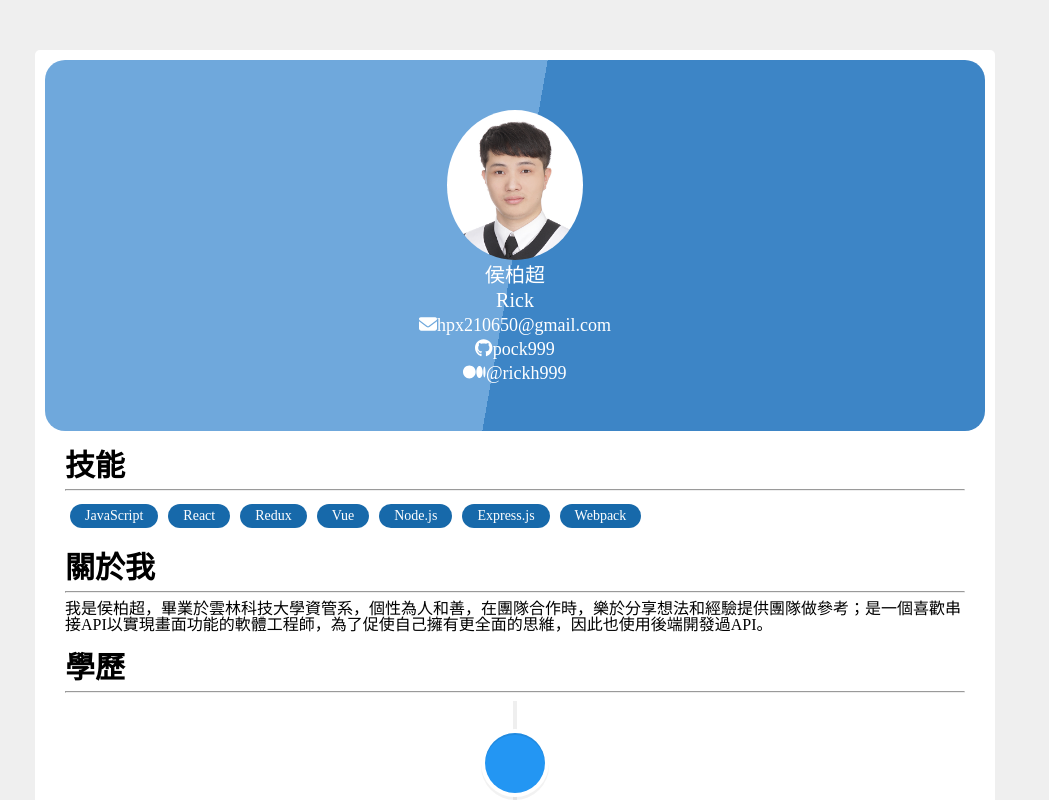
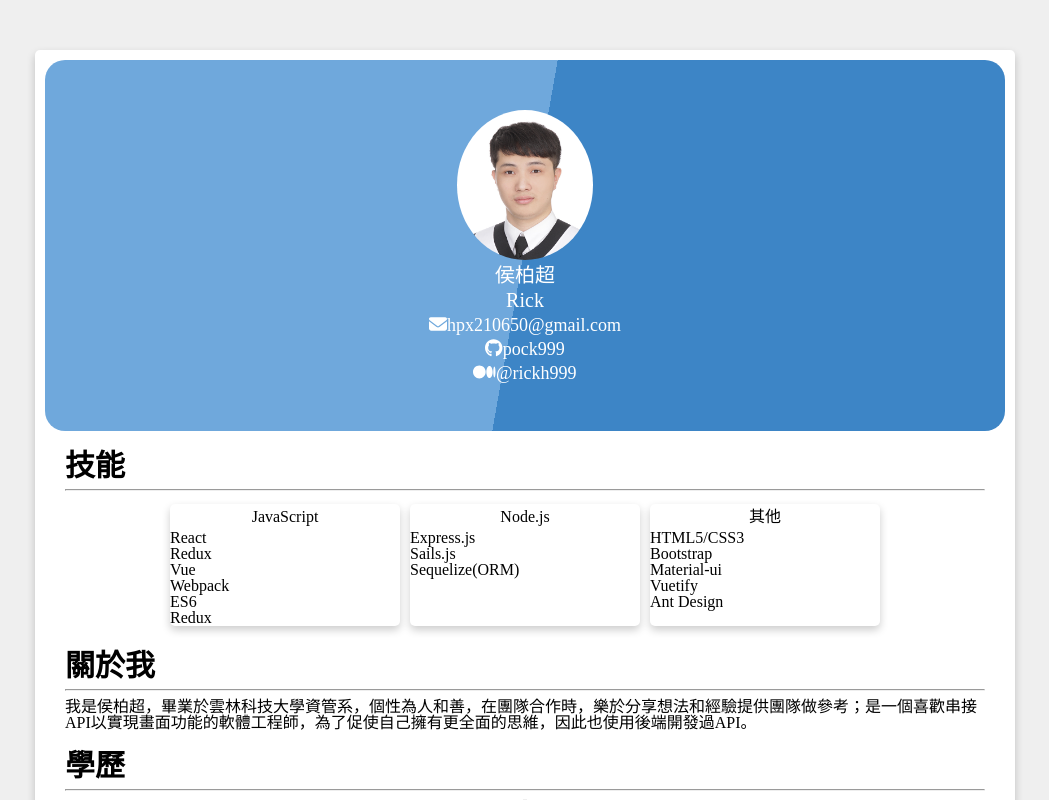
Before and after one commit to pock999/profile, a React app: page / in a window 1280 px wide. Shown: the top 800 px of the page, without its empty margins (125-1174 px from the left). Built offline with nearby package versions, Linux system fonts and the light colour scheme.

Commit message:
✨ feat: card component update

```diff
--- a/data.js
+++ b/data.js
@@ -16,7 +16,20 @@ export default {
     },
   },
   about: `我是侯柏超，畢業於雲林科技大學資管系，個性為人和善，在團隊合作時，樂於分享想法和經驗提供團隊做參考；是一個喜歡串接API以實現畫面功能的軟體工程師，為了促使自己擁有更全面的思維，因此也使用後端開發過API。`,
-  skills: ['JavaScript', 'React', 'Redux', 'Vue', 'Node.js', 'Express.js', 'Webpack'],
+  skills: [
+    {
+      title: 'JavaScript',
+      items: ['React', 'Redux', 'Vue', 'Webpack', 'ES6', 'Redux'],
+    },
+    {
+      title: 'Node.js',
+      items: ['Express.js', 'Sails.js', 'Sequelize(ORM)'],
+    },
+    {
+      title: '其他',
+      items: ['HTML5/CSS3', 'Bootstrap', 'Material-ui', 'Vuetify', 'Ant Design'],
+    },
+  ],
   educations: [
     {
       school: '國立雲林科技大學',
--- a/src/App.jsx
+++ b/src/App.jsx
@@ -13,7 +13,7 @@ import data from '../data';
 
 const App = () => (
   <Container>
-    <Card>
+    <Card col={12} pa={10}>
       <Profile {...data.profile} />
 
       <Skill
--- a/src/components/Card.jsx
+++ b/src/components/Card.jsx
@@ -5,11 +5,42 @@ import styled from 'styled-components';
 const ComponentStyle = styled.div`
   background-color: white;
   border-radius: 5px;
-  padding: 10px;
+  padding: ${props => props.pa ? props.pa : 0}px;
+  margin: ${props => props.ma ? props.ma : 0}px;
+
+  @media (min-width: ${579}px) {
+    width: ${props => (props.col / 12) * 100}%
+  }
+
+  @media (max-width: ${578}px) {
+    width: 100%;
+  }
+
+  box-shadow: 0 4px 8px 0 rgba(0,0,0,0.2);
+  transition: 0.3s;
+
+  &:hover {
+    box-shadow: 0 8px 16px 0 rgba(0,0,0,0.2);
+  }
 `;
 
+const TitleContainer = styled.div`
+  display: flex;
+  flex-direction: row;
+  justify-content: center;
+  item-align: center;
+  font-size: 18px
+  font-weight: bold;
+  padding: 5px;
+`;
+
+// card image
+
 export default (props) => (
-  <ComponentStyle className="Card">
+  <ComponentStyle className="Card" {...props}>
+    {
+      props.title ? <TitleContainer>{props.title}</TitleContainer> : null
+    }
     {props.children}
   </ComponentStyle>
 );
--- a/src/components/Section/Skill.jsx
+++ b/src/components/Section/Skill.jsx
@@ -4,33 +4,27 @@ import styled from 'styled-components';
 
 import Section from "./index";
 
-const ChipStyle = styled.div`
-  border-radius: 16px;
-  font-size: 14px;
-  padding: 5px 15px 5px 15px;
-  margin: 5px;
+import Card from '../Card';
 
-  background-color: #1769aa;
-  color: white;
+const RowStyle = styled.div`
+  display: flex;
+  flex-direction: row;
+  flex-wrap: wrap;
+  justify-content: center;
 `;
-
-// 技能卡
 
 export default (props) => (
   <Section
     title='技能'
   >
-    <div
-      style={{
-        display: 'flex',
-        flexDirection: 'row',
-        width: '100%',
-        flexWrap: 'wrap',
-      }}
-    >
-    {
-      props.skills.map(sk => <ChipStyle key={sk}>{sk}</ChipStyle>)
-    }
-    </div>
+    <RowStyle>
+      {
+        props.skills.map(sk =>
+          <Card col={3} key={sk.title} title={sk.title} ma={5}>
+            {sk.items.map(item => (<>{item}<br/></>))}
+          </Card>
+        )
+      }
+    </RowStyle>
   </Section>
 );
```
